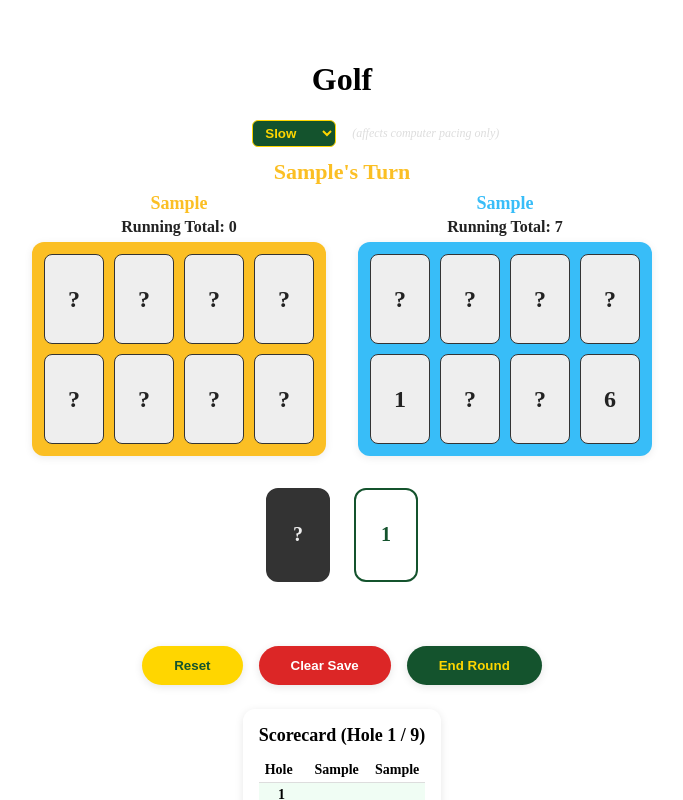
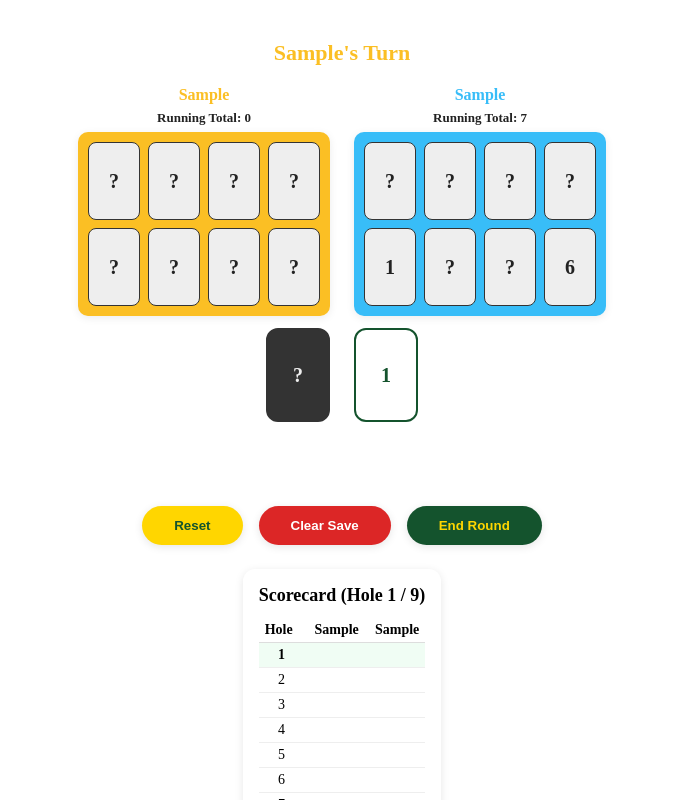
Before and after one commit to tseitzin/golf-card-game, a React (Vite) app: page / in a window 1280 px wide. Both pictures are taken after typing "Sample", "Sample" into the empty fields and a click on the button "Start Game". Shown: the top 800 px of the page, without its empty margins (298-981 px from the left). Built offline with nearby package versions, Linux system fonts and the light colour scheme.

Commit message:
Improved layout

```diff
--- a/src/App.jsx
+++ b/src/App.jsx
@@ -51,8 +51,6 @@ export default function App() {
     finalTurnPending,
   } = useGameState({ aiSpeed })
 
-  // Turn advancement now automatic; no manual End Turn handler.
-
   const currentInitialFlips = initialFlips[currentPlayer] ?? false
   const currentTurnComplete = turnComplete[currentPlayer] ?? false
   const currentFirstTurnDraw = firstTurnDraw[currentPlayer] ?? false
@@ -78,10 +76,99 @@ export default function App() {
     return config?.isComputer ? `Computer ${idx + 1}` : `Player ${idx + 1}`
   })
 
+  const renderPlayerArea = () => {
+    if (!players.length) return null
+
+    const topCount = players.length > 3 ? Math.ceil(players.length / 2) : players.length
+    const topPlayers = players.slice(0, topCount)
+    const bottomPlayers = players.slice(topCount)
+
+    const renderRow = (rowPlayers, rowOffset, position) => {
+      if (!rowPlayers.length) return null
+      return (
+        <div
+          style={{
+            display: 'flex',
+            justifyContent: 'center',
+            gap: '24px',
+            flexWrap: 'wrap',
+            width: '100%',
+            maxWidth: 960,
+            marginBottom: shouldSplit && position === 'top' ? 12 : 0,
+            marginTop: shouldSplit && position === 'bottom' ? 12 : 0,
+          }}
+        >
+          {rowPlayers.map((player, idx) => {
+            const playerIndex = idx + rowOffset
+            return (
+              <PlayerBoard
+                key={playerIndex}
+                index={playerIndex}
+                player={player}
+                name={playerNames[playerIndex]}
+                color={playerSetup[playerIndex]?.color || '#fff'}
+                isComputer={!!playerSetup[playerIndex]?.isComputer}
+                runningTotal={
+                  runningTotalsWithBonus?.[playerIndex] ??
+                  (visibleScores ? visibleScores[playerIndex] : undefined) ??
+                  0
+                }
+                canInteractWithCard={canInteractWithCard}
+                onCardClick={handleCardClick}
+              />
+            )
+          })}
+        </div>
+      )
+    }
+
+    const shouldSplit = bottomPlayers.length > 0
+
+    return (
+      <div
+        style={{
+          width: '100%',
+          maxWidth: 1080,
+          display: 'flex',
+          flexDirection: 'column',
+          alignItems: 'center',
+          minHeight: shouldSplit ? '60vh' : 'auto',
+          padding: '12px 0 40px',
+        }}
+      >
+        {renderRow(topPlayers, 0, 'top')}
+        <div
+          style={{
+            flexGrow: shouldSplit ? 1 : 0,
+            display: 'flex',
+            justifyContent: 'center',
+            alignItems: 'center',
+            width: '100%',
+            padding: shouldSplit ? '0 0 12px' : '12px 0 20px',
+          }}
+        >
+          <DrawDiscardArea
+            drawnCard={drawnCard}
+            discardTop={discardTop}
+            canDraw={canDraw}
+            canPickUp={canPickUp}
+            canDiscard={canDiscard}
+            onDraw={drawCard}
+            onPickUp={pickUpDiscard}
+            onDiscard={discardDrawnCard}
+          />
+        </div>
+        {renderRow(bottomPlayers, topCount, 'bottom')}
+      </div>
+    )
+  }
+
   return (
     <div>
       <div className="flex flex-col items-center justify-center min-h-screen bg-gradient-to-b from-green-700 to-green-900 p-4">
         {!setupComplete ? (
+          <>
+            <h1 className="text-white text-4xl font-bold mb-6 text-center tracking-wide">Golf</h1>
             <PlayerSetup
               playerSetup={playerSetup}
               playerCount={playerCount}
@@ -90,34 +177,9 @@ export default function App() {
               onSubmit={handleSetupSubmit}
               setupError={setupError}
             />
+          </>
         ) : (
           <>
-            <h1 className="text-white text-3xl font-bold mb-6 text-center">Golf</h1>
-            <div style={{ display: 'flex', gap: 16, marginBottom: 12, alignItems: 'center' }}>
-              <label style={{ color: '#fff', fontSize: 14, fontWeight: '600' }}>
-                AI Speed:
-                <select
-                  value={aiSpeed}
-                  onChange={e => setAiSpeed(e.target.value)}
-                  style={{
-                    marginLeft: 8,
-                    background: '#14532D',
-                    color: '#FFD600',
-                    border: '1px solid #FFD600',
-                    borderRadius: 6,
-                    padding: '4px 8px',
-                    fontWeight: '600',
-                  }}
-                >
-                  <option value="slow">Slow</option>
-                  <option value="normal">Normal</option>
-                  <option value="fast">Fast</option>
-                </select>
-              </label>
-              <span style={{ color: '#ddd', fontSize: 12, fontStyle: 'italic' }}>
-                (affects computer pacing only)
-              </span>
-            </div>
             <div
               style={{
                 color: currentPlayerConfig.color || '#fff',
@@ -155,43 +217,7 @@ export default function App() {
                 )}
               </div>
             )}
-            <div
-              style={{
-                display: 'flex',
-                gap: '32px',
-                marginBottom: '32px',
-                justifyContent: 'center',
-                flexWrap: 'wrap',
-              }}
-            >
-              {players.map((player, idx) => (
-                <PlayerBoard
-                  key={idx}
-                  index={idx}
-                  player={player}
-                  name={playerNames[idx]}
-                  color={playerSetup[idx]?.color || '#fff'}
-                  isComputer={!!playerSetup[idx]?.isComputer}
-                  runningTotal={
-                    runningTotalsWithBonus?.[idx] ??
-                    (visibleScores ? visibleScores[idx] : undefined) ??
-                    0
-                  }
-                  canInteractWithCard={canInteractWithCard}
-                  onCardClick={handleCardClick}
-                />
-              ))}
-            </div>
-            <DrawDiscardArea
-              drawnCard={drawnCard}
-              discardTop={discardTop}
-              canDraw={canDraw}
-              canPickUp={canPickUp}
-              canDiscard={canDiscard}
-              onDraw={drawCard}
-              onPickUp={pickUpDiscard}
-              onDiscard={discardDrawnCard}
-            />
+            {renderPlayerArea()}
             <ActionBar
               onEndRound={() => setRoundOver(true)}
               onReset={() => window.location.reload()}
@@ -206,6 +232,39 @@ export default function App() {
               currentHole={currentHole}
               playerNames={playerNames}
             />
+            <div
+              style={{
+                display: 'flex',
+                gap: 16,
+                marginTop: 18,
+                alignItems: 'center',
+                justifyContent: 'center',
+              }}
+            >
+              <label style={{ color: '#fff', fontSize: 14, fontWeight: '600' }}>
+                AI Speed:
+                <select
+                  value={aiSpeed}
+                  onChange={e => setAiSpeed(e.target.value)}
+                  style={{
+                    marginLeft: 8,
+                    background: '#14532D',
+                    color: '#FFD600',
+                    border: '1px solid #FFD600',
+                    borderRadius: 6,
+                    padding: '4px 8px',
+                    fontWeight: '600',
+                  }}
+                >
+                  <option value="slow">Slow</option>
+                  <option value="normal">Normal</option>
+                  <option value="fast">Fast</option>
+                </select>
+              </label>
+              <span style={{ color: '#ddd', fontSize: 12, fontStyle: 'italic' }}>
+                (affects computer pacing only)
+              </span>
+            </div>
           </>
         )}
       </div>
--- a/src/components/Card.jsx
+++ b/src/components/Card.jsx
@@ -6,10 +6,10 @@ import { useEffect, useRef } from 'react'
  *  - card: { id, value, faceUp }
  *  - onClick: handler
  *  - interactive: boolean (adds pointer cursor)
- *  - width / height (defaults 60x90)
+ *  - width / height (defaults 52x78)
  *  - flipDelay: optional ms to delay initial flip animation (used for staggered computer auto-flips)
  */
-export default function Card({ card, onClick, interactive, width = 60, height = 90, flipDelay = 0 }) {
+export default function Card({ card, onClick, interactive, width = 52, height = 78, flipDelay = 0 }) {
   const faceUp = !!card?.faceUp
   const displayValue = faceUp ? card.value : '?'
   const ref = useRef(null)
@@ -56,7 +56,7 @@ export default function Card({ card, onClick, interactive, width = 60, height =
           display: 'flex',
           alignItems: 'center',
           justifyContent: 'center',
-          fontSize: 24,
+          fontSize: 20,
           fontWeight: '600',
           transform: 'rotateY(0deg)',
           transformStyle: 'preserve-3d',
@@ -77,7 +77,7 @@ export default function Card({ card, onClick, interactive, width = 60, height =
           display: 'flex',
           alignItems: 'center',
           justifyContent: 'center',
-          fontSize: 24,
+          fontSize: 20,
           fontWeight: '600',
           transformStyle: 'preserve-3d',
         }}
--- a/src/components/DrawDiscardArea.jsx
+++ b/src/components/DrawDiscardArea.jsx
@@ -18,7 +18,7 @@ export default function DrawDiscardArea({
     canPickUp ? 'discard-pickup-anim' : null,
   ].filter(Boolean).join(' ')
   return (
-    <div style={{ display: 'flex', gap: '24px', marginBottom: '40px', justifyContent: 'center' }}>
+    <div style={{ display: 'flex', gap: '24px', marginBottom: 0, justifyContent: 'center' }}>
       <div
         onClick={canDraw ? onDraw : undefined}
         style={{
--- a/src/components/PlayerBoard.jsx
+++ b/src/components/PlayerBoard.jsx
@@ -18,13 +18,20 @@ export default function PlayerBoard({
   }, [player])
 
   return (
-    <div>
+    <div
+      style={{
+        flex: '0 1 220px',
+        display: 'flex',
+        flexDirection: 'column',
+        alignItems: 'center',
+        gap: 6,
+      }}
+    >
       <div
         style={{
           color: color,
           fontWeight: 'bold',
-          marginBottom: 4,
-          fontSize: 18,
+          fontSize: 16,
           textAlign: 'center',
         }}
       >
@@ -32,10 +39,10 @@ export default function PlayerBoard({
       </div>
       <div
         style={{
-          marginBottom: 6,
-          fontWeight: 'bold',
+          fontWeight: '600',
           color: '#222',
           textAlign: 'center',
+          fontSize: 13,
         }}
       >
         Running Total: {runningTotal}
@@ -43,12 +50,12 @@ export default function PlayerBoard({
       <div
         style={{
           display: 'grid',
-          gridTemplateColumns: 'repeat(4, 60px)',
-          gridTemplateRows: 'repeat(2, 90px)',
-          gap: '10px',
+          gridTemplateColumns: 'repeat(4, 52px)',
+          gridTemplateRows: 'repeat(2, 78px)',
+          gap: '8px',
           background: color,
-          borderRadius: 12,
-          padding: 12,
+          borderRadius: 10,
+          padding: 10,
           boxShadow: '0 2px 8px rgba(0,0,0,0.08)',
         }}
       >
--- a/src/hooks/useGameState.js
+++ b/src/hooks/useGameState.js
@@ -402,6 +402,7 @@ export function useGameState(config = {}) {
     if (!playerSetup[playerIndex]?.isComputer) return
     const currentState = players[playerIndex]
     if (!currentState) return
+    if (turnComplete[playerIndex]) return
     const cards = currentState.cards
 
     // Initial two flips if not done yet
@@ -486,7 +487,7 @@ export function useGameState(config = {}) {
       }
     }
 
-    if (!firstTurnDraw[playerIndex] && initialFlips[playerIndex] && !drawnCard) {
+    if (!firstTurnDraw[playerIndex] && initialFlips[playerIndex] && !drawnCard && !turnComplete[playerIndex]) {
       await delay(stepDelay)
       drawCard()
       return
```
Lines whose indentation alone changed are shown as unchanged.
